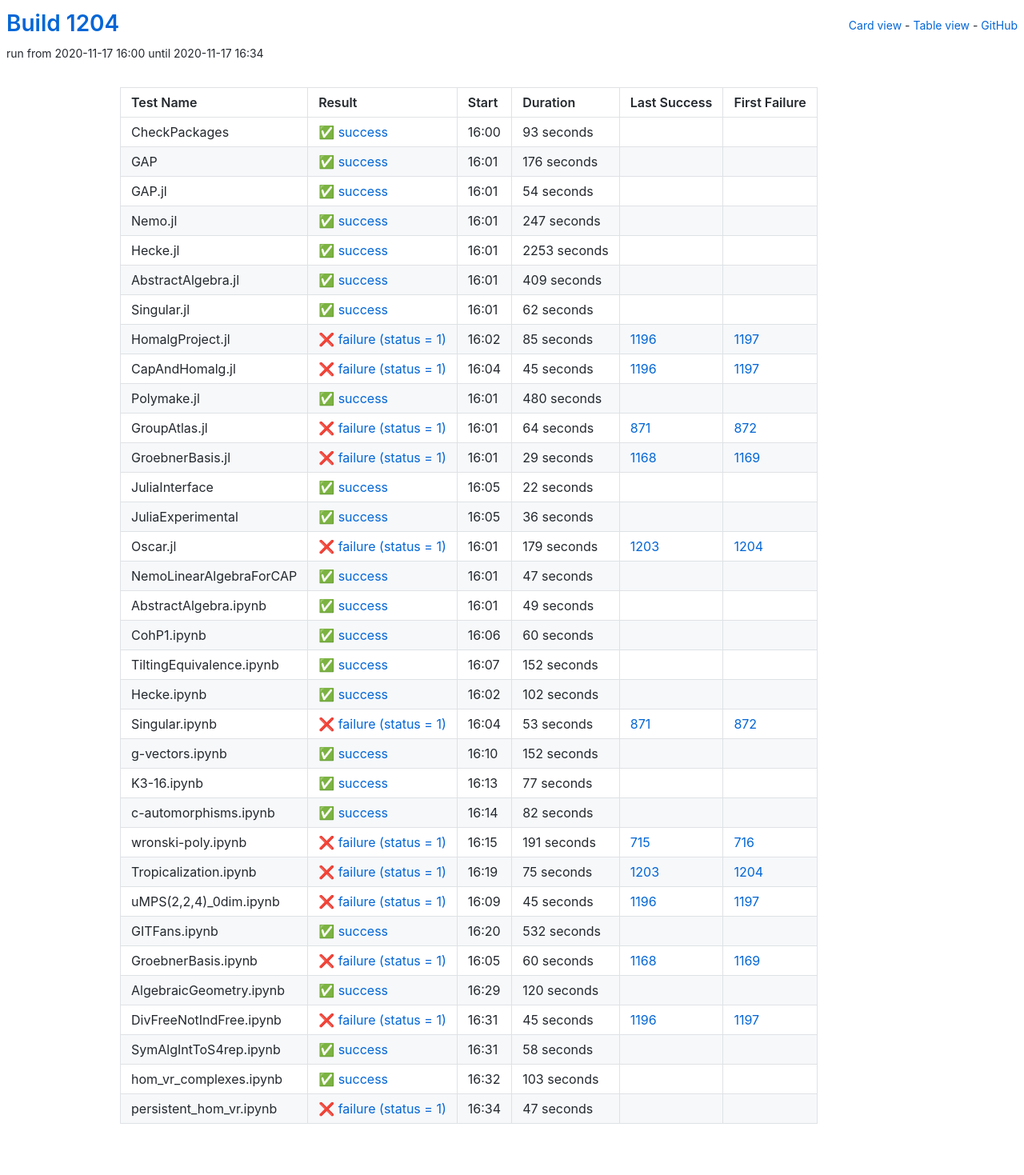
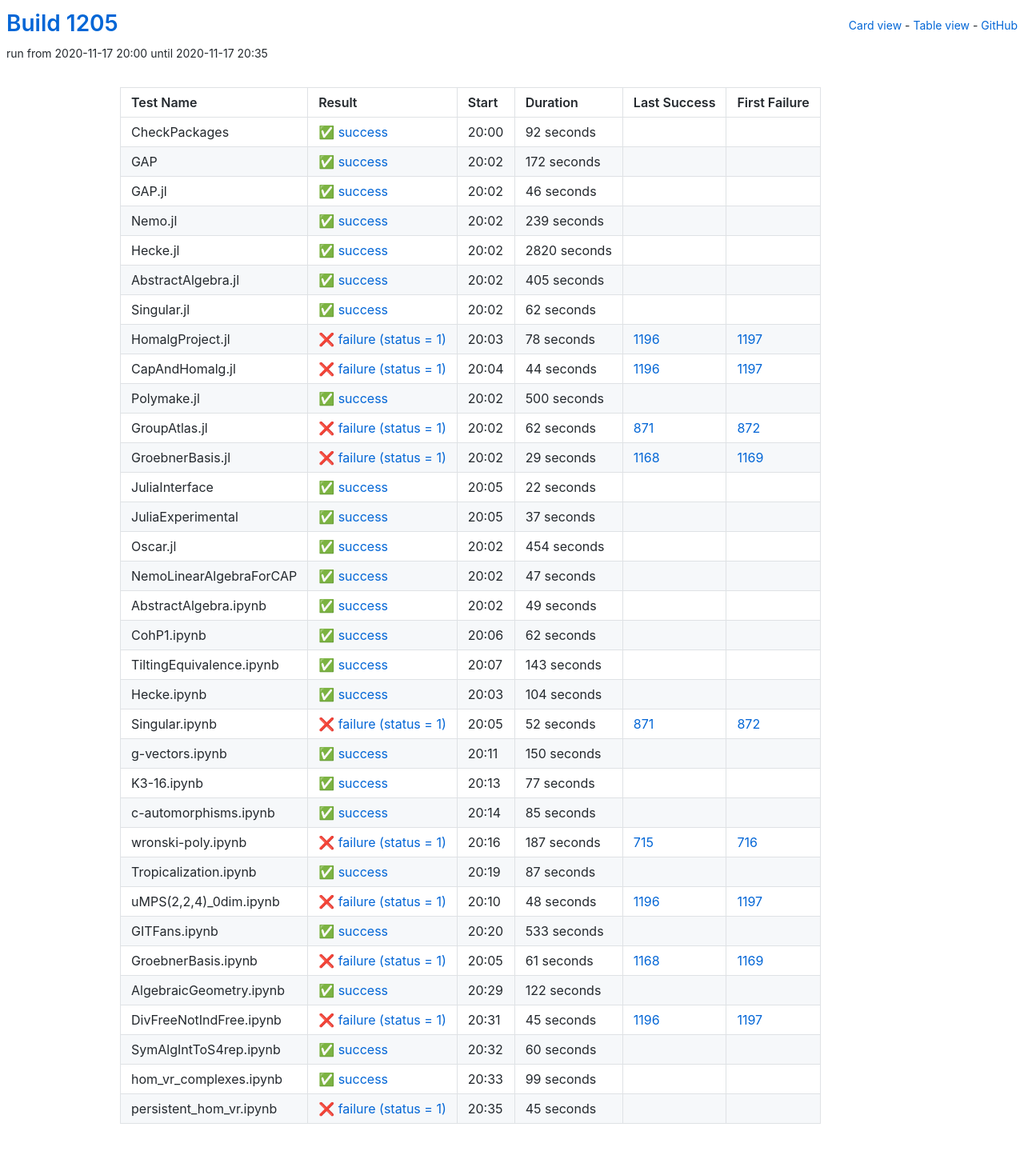
Before and after one commit to oscar-system/oscar-ci-status-stable, a Jekyll site: the page built from table.html, in a window 1280 px wide. Shown: the whole page at 80% size. Built offline with Jekyll 4.4.1, drawn with Linux system fonts in a browser that asks for light colours.

Commit message:
Build #1205

```diff
--- a/_data/ci.yml
+++ b/_data/ci.yml
@@ -1,6 +1,6 @@
 ---
-build: 1204
-build_url: https://oscarci.mathematik.uni-kl.de/job/oscar-stable/1204/
+build: 1205
+build_url: https://oscarci.mathematik.uni-kl.de/job/oscar-stable/1205/
 job: oscar-stable
 organization: oscar-system
 repo: oscar-ci-status-stable
@@ -8,80 +8,80 @@ repourl: https://github.com/oscar-system/oscar-ci-status-stable
 tests:
 - name: CheckPackages
   id: checkpackages
-  log: https://oscarci.mathematik.uni-kl.de/job/oscar-stable/1204/artifact/logs/build-1204/CheckPackages.log
-  start: 2020-11-17 16:00
+  log: https://oscarci.mathematik.uni-kl.de/job/oscar-stable/1205/artifact/logs/build-1205/CheckPackages.log
+  start: 2020-11-17 20:00
   success: true
   exitcode: 0
   status: success
-  duration: 93
+  duration: 92
   last_success: false
   last_success_url:
   first_failure: false
   first_failure_url:
 - name: GAP
   id: gap
-  log: https://oscarci.mathematik.uni-kl.de/job/oscar-stable/1204/artifact/logs/build-1204/GAP.log
-  start: 2020-11-17 16:01
+  log: https://oscarci.mathematik.uni-kl.de/job/oscar-stable/1205/artifact/logs/build-1205/GAP.log
+  start: 2020-11-17 20:02
   success: true
   exitcode: 0
   status: success
-  duration: 176
+  duration: 172
   last_success: false
   last_success_url:
   first_failure: false
   first_failure_url:
 - name: GAP.jl
   id: gap-jl
-  log: https://oscarci.mathematik.uni-kl.de/job/oscar-stable/1204/artifact/logs/build-1204/GAP.jl.log
-  start: 2020-11-17 16:01
+  log: https://oscarci.mathematik.uni-kl.de/job/oscar-stable/1205/artifact/logs/build-1205/GAP.jl.log
+  start: 2020-11-17 20:02
   success: true
   exitcode: 0
   status: success
-  duration: 54
+  duration: 46
   last_success: false
   last_success_url:
   first_failure: false
   first_failure_url:
 - name: Nemo.jl
   id: nemo-jl
-  log: https://oscarci.mathematik.uni-kl.de/job/oscar-stable/1204/artifact/logs/build-1204/Nemo.jl.log
-  start: 2020-11-17 16:01
+  log: https://oscarci.mathematik.uni-kl.de/job/oscar-stable/1205/artifact/logs/build-1205/Nemo.jl.log
+  start: 2020-11-17 20:02
   success: true
   exitcode: 0
   status: success
-  duration: 247
+  duration: 239
   last_success: false
   last_success_url:
   first_failure: false
   first_failure_url:
 - name: Hecke.jl
   id: hecke-jl
-  log: https://oscarci.mathematik.uni-kl.de/job/oscar-stable/1204/artifact/logs/build-1204/Hecke.jl.log
-  start: 2020-11-17 16:01
+  log: https://oscarci.mathematik.uni-kl.de/job/oscar-stable/1205/artifact/logs/build-1205/Hecke.jl.log
+  start: 2020-11-17 20:02
   success: true
   exitcode: 0
   status: success
-  duration: 2253
+  duration: 2820
   last_success: false
   last_success_url:
   first_failure: false
   first_failure_url:
 - name: AbstractAlgebra.jl
   id: abstractalgebra-jl
-  log: https://oscarci.mathematik.uni-kl.de/job/oscar-stable/1204/artifact/logs/build-1204/AbstractAlgebra.jl.log
-  start: 2020-11-17 16:01
+  log: https://oscarci.mathematik.uni-kl.de/job/oscar-stable/1205/artifact/logs/build-1205/AbstractAlgebra.jl.log
+  start: 2020-11-17 20:02
   success: true
   exitcode: 0
   status: success
-  duration: 409
+  duration: 405
   last_success: false
   last_success_url:
   first_failure: false
   first_failure_url:
 - name: Singular.jl
   id: singular-jl
-  log: https://oscarci.mathematik.uni-kl.de/job/oscar-stable/1204/artifact/logs/build-1204/Singular.jl.log
-  start: 2020-11-17 16:01
+  log: https://oscarci.mathematik.uni-kl.de/job/oscar-stable/1205/artifact/logs/build-1205/Singular.jl.log
+  start: 2020-11-17 20:02
   success: true
   exitcode: 0
   status: success
@@ -92,56 +92,56 @@ tests:
   first_failure_url:
 - name: HomalgProject.jl
   id: homalgproject-jl
-  log: https://oscarci.mathematik.uni-kl.de/job/oscar-stable/1204/artifact/logs/build-1204/HomalgProject.jl.log
-  start: 2020-11-17 16:02
+  log: https://oscarci.mathematik.uni-kl.de/job/oscar-stable/1205/artifact/logs/build-1205/HomalgProject.jl.log
+  start: 2020-11-17 20:03
   success: false
   exitcode: 1
   status: failure
-  duration: 85
+  duration: 78
   last_success: 1196
   last_success_url: https://oscarci.mathematik.uni-kl.de/job/oscar-stable/1196/
   first_failure: 1197
   first_failure_url: https://oscarci.mathematik.uni-kl.de/job/oscar-stable/1197/
 - name: CapAndHomalg.jl
   id: capandhomalg-jl
-  log: https://oscarci.mathematik.uni-kl.de/job/oscar-stable/1204/artifact/logs/build-1204/CapAndHomalg.jl.log
-  start: 2020-11-17 16:04
+  log: https://oscarci.mathematik.uni-kl.de/job/oscar-stable/1205/artifact/logs/build-1205/CapAndHomalg.jl.log
+  start: 2020-11-17 20:04
   success: false
   exitcode: 1
   status: failure
-  duration: 45
+  duration: 44
   last_success: 1196
   last_success_url: https://oscarci.mathematik.uni-kl.de/job/oscar-stable/1196/
   first_failure: 1197
   first_failure_url: https://oscarci.mathematik.uni-kl.de/job/oscar-stable/1197/
 - name: Polymake.jl
   id: polymake-jl
-  log: https://oscarci.mathematik.uni-kl.de/job/oscar-stable/1204/artifact/logs/build-1204/Polymake.jl.log
-  start: 2020-11-17 16:01
+  log: https://oscarci.mathematik.uni-kl.de/job/oscar-stable/1205/artifact/logs/build-1205/Polymake.jl.log
+  start: 2020-11-17 20:02
   success: true
   exitcode: 0
   status: success
-  duration: 480
+  duration: 500
   last_success: false
   last_success_url:
   first_failure: false
   first_failure_url:
 - name: GroupAtlas.jl
   id: groupatlas-jl
-  log: https://oscarci.mathematik.uni-kl.de/job/oscar-stable/1204/artifact/logs/build-1204/GroupAtlas.jl.log
-  start: 2020-11-17 16:01
+  log: https://oscarci.mathematik.uni-kl.de/job/oscar-stable/1205/artifact/logs/build-1205/GroupAtlas.jl.log
+  start: 2020-11-17 20:02
   success: false
   exitcode: 1
   status: failure
-  duration: 64
+  duration: 62
   last_success: 871
   last_success_url: https://oscarci.mathematik.uni-kl.de/job/oscar-stable/871/
   first_failure: 872
   first_failure_url: https://oscarci.mathematik.uni-kl.de/job/oscar-stable/872/
 - name: GroebnerBasis.jl
   id: groebnerbasis-jl
-  log: https://oscarci.mathematik.uni-kl.de/job/oscar-stable/1204/artifact/logs/build-1204/GroebnerBasis.jl.log
-  start: 2020-11-17 16:01
+  log: https://oscarci.mathematik.uni-kl.de/job/oscar-stable/1205/artifact/logs/build-1205/GroebnerBasis.jl.log
+  start: 2020-11-17 20:02
   success: false
   exitcode: 1
   status: failure
@@ -152,8 +152,8 @@ tests:
   first_failure_url: https://oscarci.mathematik.uni-kl.de/job/oscar-stable/1169/
 - name: JuliaInterface
   id: juliainterface
-  log: https://oscarci.mathematik.uni-kl.de/job/oscar-stable/1204/artifact/logs/build-1204/JuliaInterface.log
-  start: 2020-11-17 16:05
+  log: https://oscarci.mathematik.uni-kl.de/job/oscar-stable/1205/artifact/logs/build-1205/JuliaInterface.log
+  start: 2020-11-17 20:05
   success: true
   exitcode: 0
   status: success
@@ -164,32 +164,32 @@ tests:
   first_failure_url:
 - name: JuliaExperimental
   id: juliaexperimental
-  log: https://oscarci.mathematik.uni-kl.de/job/oscar-stable/1204/artifact/logs/build-1204/JuliaExperimental.log
-  start: 2020-11-17 16:05
+  log: https://oscarci.mathematik.uni-kl.de/job/oscar-stable/1205/artifact/logs/build-1205/JuliaExperimental.log
+  start: 2020-11-17 20:05
   success: true
   exitcode: 0
   status: success
-  duration: 36
+  duration: 37
   last_success: false
   last_success_url:
   first_failure: false
   first_failure_url:
 - name: Oscar.jl
   id: oscar-jl
-  log: https://oscarci.mathematik.uni-kl.de/job/oscar-stable/1204/artifact/logs/build-1204/Oscar.jl.log
-  start: 2020-11-17 16:01
-  success: false
-  exitcode: 1
-  status: failure
-  duration: 179
-  last_success: 1203
-  last_success_url: https://oscarci.mathematik.uni-kl.de/job/oscar-stable/1203/
-  first_failure: 1204
-  first_failure_url: https://oscarci.mathematik.uni-kl.de/job/oscar-stable/1204/
+  log: https://oscarci.mathematik.uni-kl.de/job/oscar-stable/1205/artifact/logs/build-1205/Oscar.jl.log
+  start: 2020-11-17 20:02
+  success: true
+  exitcode: 0
+  status: success
+  duration: 454
+  last_success: false
+  last_success_url:
+  first_failure: false
+  first_failure_url:
 - name: NemoLinearAlgebraForCAP
   id: nemolinearalgebraforcap
-  log: https://oscarci.mathematik.uni-kl.de/job/oscar-stable/1204/artifact/logs/build-1204/NemoLinearAlgebraForCAP.log
-  start: 2020-11-17 16:01
+  log: https://oscarci.mathematik.uni-kl.de/job/oscar-stable/1205/artifact/logs/build-1205/NemoLinearAlgebraForCAP.log
+  start: 2020-11-17 20:02
   success: true
   exitcode: 0
   status: success
@@ -200,8 +200,8 @@ tests:
   first_failure_url:
 - name: AbstractAlgebra.ipynb
   id: abstractalgebra-ipynb
-  log: https://oscarci.mathematik.uni-kl.de/job/oscar-stable/1204/artifact/logs/build-1204/AbstractAlgebra.ipynb.log
-  start: 2020-11-17 16:01
+  log: https://oscarci.mathematik.uni-kl.de/job/oscar-stable/1205/artifact/logs/build-1205/AbstractAlgebra.ipynb.log
+  start: 2020-11-17 20:02
   success: true
   exitcode: 0
   status: success
@@ -212,68 +212,68 @@ tests:
   first_failure_url:
 - name: CohP1.ipynb
   id: cohp1-ipynb
-  log: https://oscarci.mathematik.uni-kl.de/job/oscar-stable/1204/artifact/logs/build-1204/CohP1.ipynb.log
-  start: 2020-11-17 16:06
+  log: https://oscarci.mathematik.uni-kl.de/job/oscar-stable/1205/artifact/logs/build-1205/CohP1.ipynb.log
+  start: 2020-11-17 20:06
   success: true
   exitcode: 0
   status: success
-  duration: 60
+  duration: 62
   last_success: false
   last_success_url:
   first_failure: false
   first_failure_url:
 - name: TiltingEquivalence.ipynb
   id: tiltingequivalence-ipynb
-  log: https://oscarci.mathematik.uni-kl.de/job/oscar-stable/1204/artifact/logs/build-1204/TiltingEquivalence.ipynb.log
-  start: 2020-11-17 16:07
+  log: https://oscarci.mathematik.uni-kl.de/job/oscar-stable/1205/artifact/logs/build-1205/TiltingEquivalence.ipynb.log
+  start: 2020-11-17 20:07
   success: true
   exitcode: 0
   status: success
-  duration: 152
+  duration: 143
   last_success: false
   last_success_url:
   first_failure: false
   first_failure_url:
 - name: Hecke.ipynb
   id: hecke-ipynb
-  log: https://oscarci.mathematik.uni-kl.de/job/oscar-stable/1204/artifact/logs/build-1204/Hecke.ipynb.log
-  start: 2020-11-17 16:02
+  log: https://oscarci.mathematik.uni-kl.de/job/oscar-stable/1205/artifact/logs/build-1205/Hecke.ipynb.log
+  start: 2020-11-17 20:03
   success: true
   exitcode: 0
   status: success
-  duration: 102
+  duration: 104
   last_success: false
   last_success_url:
   first_failure: false
   first_failure_url:
 - name: Singular.ipynb
   id: singular-ipynb
-  log: https://oscarci.mathematik.uni-kl.de/job/oscar-stable/1204/artifact/logs/build-1204/Singular.ipynb.log
-  start: 2020-11-17 16:04
+  log: https://oscarci.mathematik.uni-kl.de/job/oscar-stable/1205/artifact/logs/build-1205/Singular.ipynb.log
+  start: 2020-11-17 20:05
   success: false
   exitcode: 1
   status: failure
-  duration: 53
+  duration: 52
   last_success: 871
   last_success_url: https://oscarci.mathematik.uni-kl.de/job/oscar-stable/871/
   first_failure: 872
   first_failure_url: https://oscarci.mathematik.uni-kl.de/job/oscar-stable/872/
 - name: g-vectors.ipynb
   id: g-vectors-ipynb
-  log: https://oscarci.mathematik.uni-kl.de/job/oscar-stable/1204/artifact/logs/build-1204/g-vectors.ipynb.log
-  start: 2020-11-17 16:10
+  log: https://oscarci.mathematik.uni-kl.de/job/oscar-stable/1205/artifact/logs/build-1205/g-vectors.ipynb.log
+  start: 2020-11-17 20:11
   success: true
   exitcode: 0
   status: success
-  duration: 152
+  duration: 150
   last_success: false
   last_success_url:
   first_failure: false
   first_failure_url:
 - name: K3-16.ipynb
   id: k3-16-ipynb
-  log: https://oscarci.mathematik.uni-kl.de/job/oscar-stable/1204/artifact/logs/build-1204/K3-16.ipynb.log
-  start: 2020-11-17 16:13
+  log: https://oscarci.mathematik.uni-kl.de/job/oscar-stable/1205/artifact/logs/build-1205/K3-16.ipynb.log
+  start: 2020-11-17 20:13
   success: true
   exitcode: 0
   status: success
@@ -284,92 +284,92 @@ tests:
   first_failure_url:
 - name: c-automorphisms.ipynb
   id: c-automorphisms-ipynb
-  log: https://oscarci.mathematik.uni-kl.de/job/oscar-stable/1204/artifact/logs/build-1204/c-automorphisms.ipynb.log
-  start: 2020-11-17 16:14
+  log: https://oscarci.mathematik.uni-kl.de/job/oscar-stable/1205/artifact/logs/build-1205/c-automorphisms.ipynb.log
+  start: 2020-11-17 20:14
   success: true
   exitcode: 0
   status: success
-  duration: 82
+  duration: 85
   last_success: false
   last_success_url:
   first_failure: false
   first_failure_url:
 - name: wronski-poly.ipynb
   id: wronski-poly-ipynb
-  log: https://oscarci.mathematik.uni-kl.de/job/oscar-stable/1204/artifact/logs/build-1204/wronski-poly.ipynb.log
-  start: 2020-11-17 16:15
+  log: https://oscarci.mathematik.uni-kl.de/job/oscar-stable/1205/artifact/logs/build-1205/wronski-poly.ipynb.log
+  start: 2020-11-17 20:16
   success: false
   exitcode: 1
   status: failure
-  duration: 191
+  duration: 187
   last_success: 715
   last_success_url: https://oscarci.mathematik.uni-kl.de/job/oscar-stable/715/
   first_failure: 716
   first_failure_url: https://oscarci.mathematik.uni-kl.de/job/oscar-stable/716/
 - name: Tropicalization.ipynb
   id: tropicalization-ipynb
-  log: https://oscarci.mathematik.uni-kl.de/job/oscar-stable/1204/artifact/logs/build-1204/Tropicalization.ipynb.log
-  start: 2020-11-17 16:19
+  log: https://oscarci.mathematik.uni-kl.de/job/oscar-stable/1205/artifact/logs/build-1205/Tropicalization.ipynb.log
+  start: 2020-11-17 20:19
+  success: true
+  exitcode: 0
+  status: success
+  duration: 87
+  last_success: false
+  last_success_url:
+  first_failure: false
+  first_failure_url:
+- name: uMPS(2,2,4)_0dim.ipynb
+  id: umps-2-2-4-0dim-ipynb
+  log: https://oscarci.mathematik.uni-kl.de/job/oscar-stable/1205/artifact/logs/build-1205/uMPS-2-2-4-_0dim.ipynb.log
+  start: 2020-11-17 20:10
   success: false
   exitcode: 1
   status: failure
-  duration: 75
-  last_success: 1203
-  last_success_url: https://oscarci.mathematik.uni-kl.de/job/oscar-stable/1203/
-  first_failure: 1204
-  first_failure_url: https://oscarci.mathematik.uni-kl.de/job/oscar-stable/1204/
-- name: uMPS(2,2,4)_0dim.ipynb
-  id: umps-2-2-4-0dim-ipynb
-  log: https://oscarci.mathematik.uni-kl.de/job/oscar-stable/1204/artifact/logs/build-1204/uMPS-2-2-4-_0dim.ipynb.log
-  start: 2020-11-17 16:09
-  success: false
-  exitcode: 1
-  status: failure
-  duration: 45
+  duration: 48
   last_success: 1196
   last_success_url: https://oscarci.mathematik.uni-kl.de/job/oscar-stable/1196/
   first_failure: 1197
   first_failure_url: https://oscarci.mathematik.uni-kl.de/job/oscar-stable/1197/
 - name: GITFans.ipynb
   id: gitfans-ipynb
-  log: https://oscarci.mathematik.uni-kl.de/job/oscar-stable/1204/artifact/logs/build-1204/GITFans.ipynb.log
-  start: 2020-11-17 16:20
+  log: https://oscarci.mathematik.uni-kl.de/job/oscar-stable/1205/artifact/logs/build-1205/GITFans.ipynb.log
+  start: 2020-11-17 20:20
   success: true
   exitcode: 0
   status: success
-  duration: 532
+  duration: 533
   last_success: false
   last_success_url:
   first_failure: false
   first_failure_url:
 - name: GroebnerBasis.ipynb
   id: groebnerbasis-ipynb
-  log: https://oscarci.mathematik.uni-kl.de/job/oscar-stable/1204/artifact/logs/build-1204/GroebnerBasis.ipynb.log
-  start: 2020-11-17 16:05
+  log: https://oscarci.mathematik.uni-kl.de/job/oscar-stable/1205/artifact/logs/build-1205/GroebnerBasis.ipynb.log
+  start: 2020-11-17 20:05
   success: false
   exitcode: 1
   status: failure
-  duration: 60
+  duration: 61
   last_success: 1168
   last_success_url: https://oscarci.mathematik.uni-kl.de/job/oscar-stable/1168/
   first_failure: 1169
   first_failure_url: https://oscarci.mathematik.uni-kl.de/job/oscar-stable/1169/
 - name: AlgebraicGeometry.ipynb
   id: algebraicgeometry-ipynb
-  log: https://oscarci.mathematik.uni-kl.de/job/oscar-stable/1204/artifact/logs/build-1204/AlgebraicGeometry.ipynb.log
-  start: 2020-11-17 16:29
+  log: https://oscarci.mathematik.uni-kl.de/job/oscar-stable/1205/artifact/logs/build-1205/AlgebraicGeometry.ipynb.log
+  start: 2020-11-17 20:29
   success: true
   exitcode: 0
   status: success
-  duration: 120
+  duration: 122
   last_success: false
   last_success_url:
   first_failure: false
   first_failure_url:
 - name: DivFreeNotIndFree.ipynb
   id: divfreenotindfree-ipynb
-  log: https://oscarci.mathematik.uni-kl.de/job/oscar-stable/1204/artifact/logs/build-1204/DivFreeNotIndFree.ipynb.log
-  start: 2020-11-17 16:31
+  log: https://oscarci.mathematik.uni-kl.de/job/oscar-stable/1205/artifact/logs/build-1205/DivFreeNotIndFree.ipynb.log
+  start: 2020-11-17 20:31
   success: false
   exitcode: 1
   status: failure
@@ -380,36 +380,36 @@ tests:
   first_failure_url: https://oscarci.mathematik.uni-kl.de/job/oscar-stable/1197/
 - name: SymAlgIntToS4rep.ipynb
   id: symalginttos4rep-ipynb
-  log: https://oscarci.mathematik.uni-kl.de/job/oscar-stable/1204/artifact/logs/build-1204/SymAlgIntToS4rep.ipynb.log
-  start: 2020-11-17 16:31
+  log: https://oscarci.mathematik.uni-kl.de/job/oscar-stable/1205/artifact/logs/build-1205/SymAlgIntToS4rep.ipynb.log
+  start: 2020-11-17 20:32
   success: true
   exitcode: 0
   status: success
-  duration: 58
+  duration: 60
   last_success: false
   last_success_url:
   first_failure: false
   first_failure_url:
 - name: hom_vr_complexes.ipynb
   id: hom-vr-complexes-ipynb
-  log: https://oscarci.mathematik.uni-kl.de/job/oscar-stable/1204/artifact/logs/build-1204/hom_vr_complexes.ipynb.log
-  start: 2020-11-17 16:32
+  log: https://oscarci.mathematik.uni-kl.de/job/oscar-stable/1205/artifact/logs/build-1205/hom_vr_complexes.ipynb.log
+  start: 2020-11-17 20:33
   success: true
   exitcode: 0
   status: success
-  duration: 103
+  duration: 99
   last_success: false
   last_success_url:
   first_failure: false
   first_failure_url:
 - name: persistent_hom_vr.ipynb
   id: persistent-hom-vr-ipynb
-  log: https://oscarci.mathematik.uni-kl.de/job/oscar-stable/1204/artifact/logs/build-1204/persistent_hom_vr.ipynb.log
-  start: 2020-11-17 16:34
+  log: https://oscarci.mathematik.uni-kl.de/job/oscar-stable/1205/artifact/logs/build-1205/persistent_hom_vr.ipynb.log
+  start: 2020-11-17 20:35
   success: false
   exitcode: 1
   status: failure
-  duration: 47
+  duration: 45
   last_success: false
   last_success_url:
   first_failure: false
```
Also changed, not shown: README.md.
